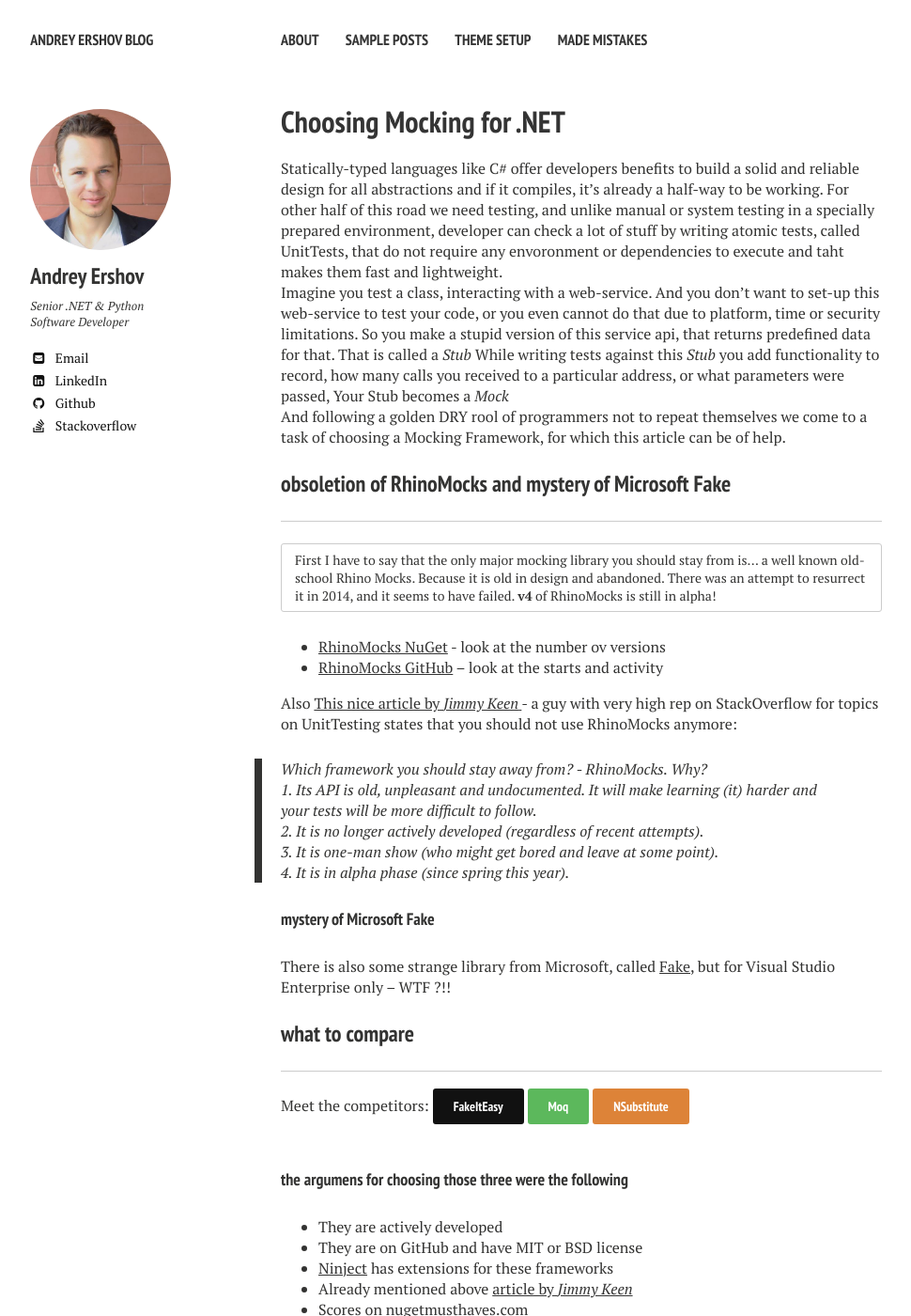
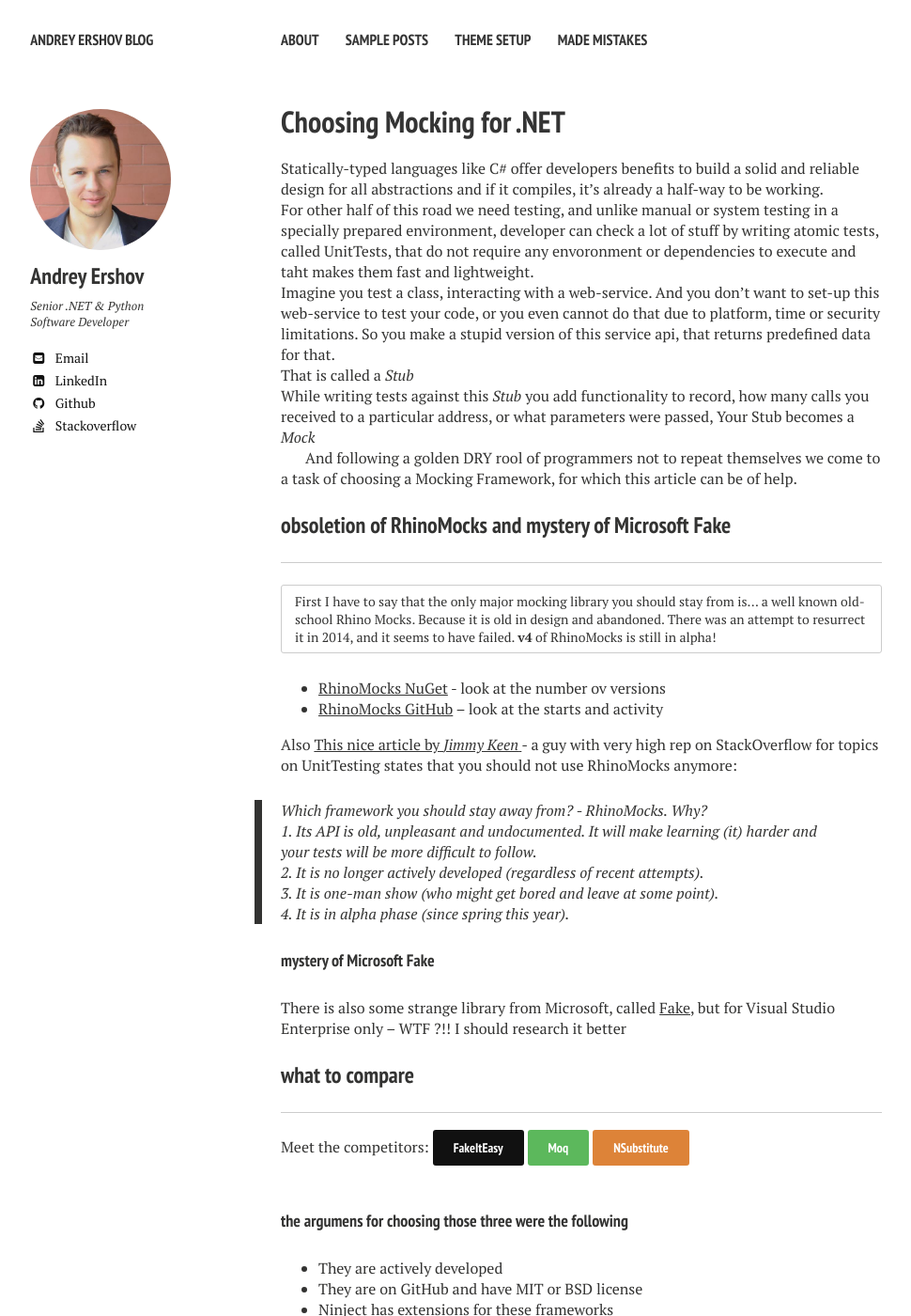
Before and after one commit to slmjy/slmjy.github.io, a Jekyll site: the page built from _posts/2015-12-21-Choosing-Mocking-for-.NET.md, in a window 1280 px wide and 1400 px high. Shown: the whole window at 94% size, without its empty margins (21-991 px from the left). Built offline with Jekyll 4.4.1, drawn with Linux system fonts in a browser that asks for light colours; nearby versions of some CDN libraries; some of the changed text lies outside the part shown.

Commit message:
Update 2015-12-21-Choosing-Mocking-for-.NET.md

```diff
--- a/_posts/2015-12-21-Choosing-Mocking-for-.NET.md
+++ b/_posts/2015-12-21-Choosing-Mocking-for-.NET.md
@@ -7,9 +7,13 @@ modified: 2015-12-21
 comments: true
 ---
 
-Statically-typed languages like C# offer developers benefits to build a solid and reliable design for all abstractions and if it compiles, it's already a half-way to be working. For other half of this road we need testing, and unlike manual or system testing in a specially prepared environment, developer can check a lot of stuff by writing atomic tests, called UnitTests, that do not require any envoronment or dependencies to execute and taht makes them fast and lightweight.
-Imagine you test a class, interacting with a web-service. And you don't want to set-up this web-service to test your code, or you even cannot do that due to platform, time or security limitations. So you make a stupid version of this service api, that returns predefined data for that. That is called a *Stub*
-While writing tests against this *Stub* you add functionality to record, how many calls you received to a particular address, or what parameters were passed, Your Stub becomes a *Mock*
+Statically-typed languages like C# offer developers benefits to build a solid and reliable design for all abstractions and if it compiles, it's already a half-way to be working.
+For other half of this road we need testing, and unlike manual or system testing in a specially prepared environment, developer can check a lot of stuff by writing atomic tests, called UnitTests, that do not require any envoronment or dependencies to execute and taht makes them fast and lightweight.
+Imagine you test a class, interacting with a web-service. And you don't want to set-up this web-service to test your code, or you even cannot do that due to platform, time or security limitations. So you make a stupid version of this service api, that returns predefined data for that.
+That is called a *Stub*
+While writing tests against this *Stub* you add functionality to record, how many calls you received to a particular address, or what parameters were passed,
+Your Stub becomes a *Mock*
+
 And following a golden DRY rool of programmers not to repeat themselves we come to a task of choosing a Mocking Framework, for which this article can be of help.
 
 ### obsoletion of **RhinoMocks** and mystery of **Microsoft Fake**
@@ -28,13 +32,13 @@ Also [This nice article by *Jimmy Keen* ](http://jimmykeen.net/2014/12/13/mockin
 >       4. It is in alpha phase (since spring this year).
 
 #### mystery of Microsoft **Fake**
-There is also some strange library from Microsoft, called [Fake](https://msdn.microsoft.com/en-us/library/hh549175.aspx), but for Visual Studio Enterprise only – WTF ?!!
+There is also some strange library from Microsoft, called [Fake](https://msdn.microsoft.com/en-us/library/hh549175.aspx), but for Visual Studio Enterprise only – WTF ?!! I should research it better
 
 ### what to compare
 * * *
-Meet the competitors: <a href="https://github.com/FakeItEasy/FakeItEasy" class="btn">FakeItEasy</a>
-<a href="https://github.com/Moq/moq4" class="btn btn-success">Moq</a>
-<a href="https://github.com/nsubstitute/NSubstitute" class="btn btn-warning">NSubstitute</a>
+Meet the competitors: <a href="#FakeItEasy" class="btn">FakeItEasy</a>
+<a href="#Moq" class="btn btn-success">Moq</a>
+<a href="#NSubstitute" class="btn btn-warning">NSubstitute</a>
 
 #### the argumens for choosing those three were the following
 - They are actively developed
```
Also changed, not shown: other parts of _posts/2015-12-21-Choosing-Mocking-for-.NET.md (+13 -7 lines).
